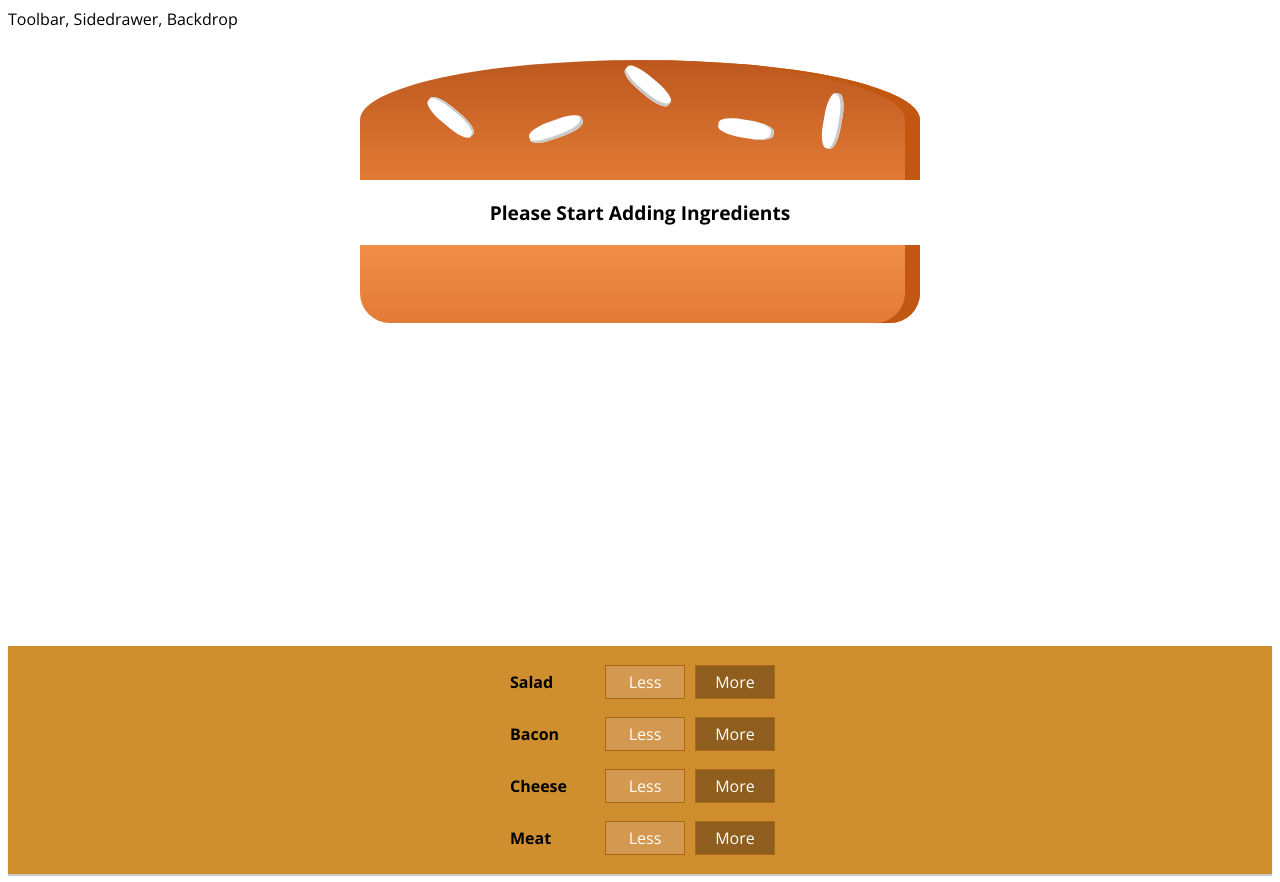
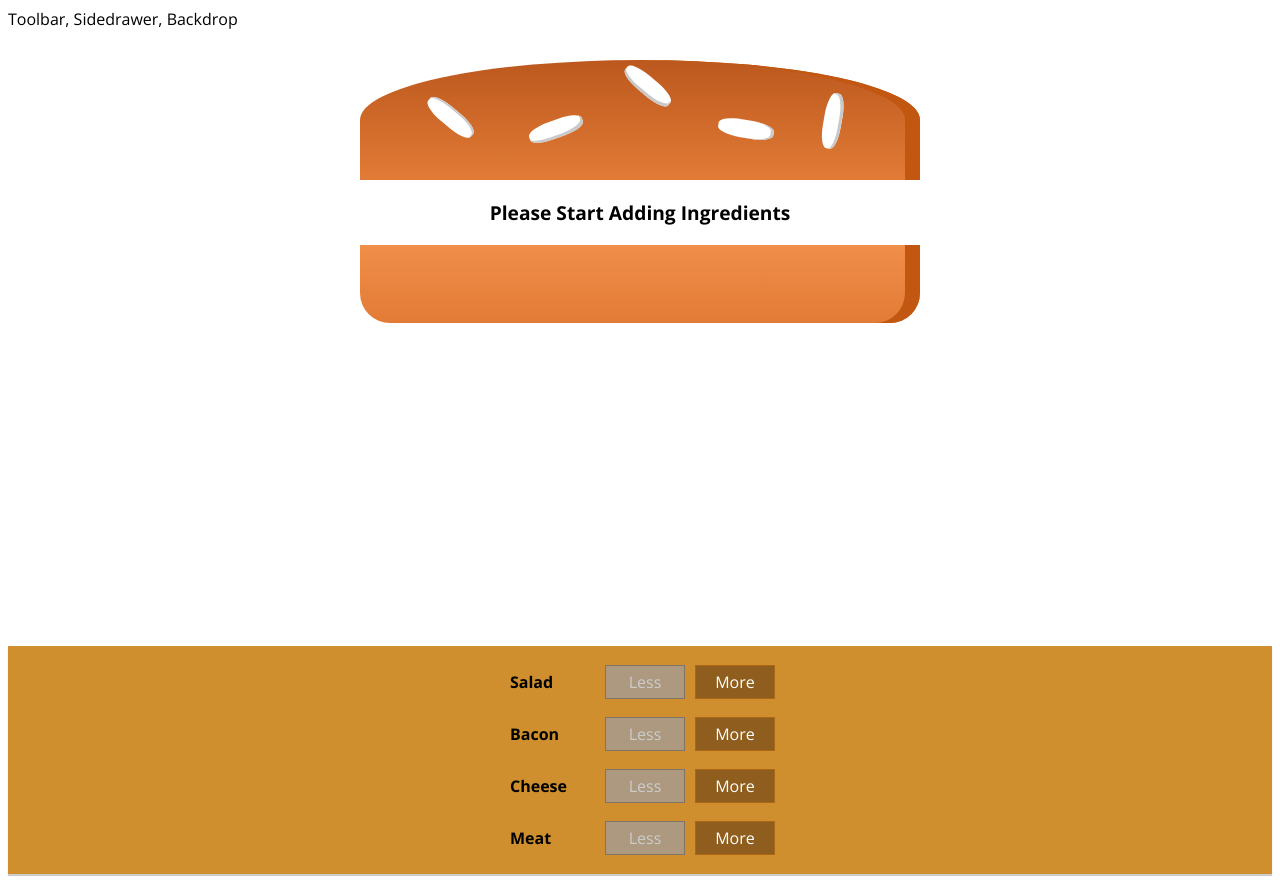
Before and after one commit to NortonNice/burger-builder, a React (Create React App) app: page / in a window 1280 px wide. Built offline with nearby package versions, Linux system fonts and the light colour scheme.

Commit message:
burger builder methods

```diff
--- a/src/components/Burger/BuildControls/BuildControl/BuildControl.js
+++ b/src/components/Burger/BuildControls/BuildControl/BuildControl.js
@@ -4,8 +4,8 @@
 const buildControl = (props) => (
     <div className={classes.BuildControl}>
         <div className={classes.Label}>{props.label}</div>
-        <button className={classes.Less}>Less</button>
-        <button className={classes.More}>More</button>
+        <button className={classes.Less} onClick={props.removed} disabled={props.disabled}>Less</button>
+        <button className={classes.More} onClick={props.added}>More</button>
     </div>
 );
 
--- a/src/components/Burger/BuildControls/BuildControls.js
+++ b/src/components/Burger/BuildControls/BuildControls.js
@@ -12,7 +12,12 @@
 const buildControls = ( props ) => (
     <div className={classes.BuildControls}>
         {controls.map(ctrl => (
-            <BuildControl key={ctrl.label} label={ctrl.label} />
+            <BuildControl
+            key={ctrl.label}
+            label={ctrl.label}
+            added={() => props.ingredientAdded(ctrl.type)}
+            removed={() => props.ingredientRemoved(ctrl.type)}
+            disabled={props.disabled[ctrl.type]} />
         ))}
     </div>
 );
--- a/src/containers/BurgerBuilder/BurgerBuilder.js
+++ b/src/containers/BurgerBuilder/BurgerBuilder.js
@@ -2,6 +2,13 @@
 import Auxiliary from '../../hoc/Auxiliary';
 import Burger from '../../components/Burger/Burger';
 import BuildControls from '../../components/Burger/BuildControls/BuildControls';
+
+const INGREDIENT_PRICES = {
+    salad: 0.5,
+    cheese: 0.75,
+    meat: 2.0,
+    bacon: 1.0
+}
 
 class BurgerBuilder extends Component {
     state = {
@@ -10,14 +17,56 @@
             bacon: 0,
             cheese: 0,
             meat: 0
+        },
+        totalPrice: 4
+    }
+
+
+    addIngredientHandler = (type) => {
+        const oldCount = this.state.ingredients[type];
+        const updatedCount = oldCount + 1;
+        const updatedIngredients = {
+            ...this.state.ingredients
+        };
+        updatedIngredients[type] = updatedCount;
+        const priceAddition = INGREDIENT_PRICES[type];
+        const oldPrice = this.state.totalPrice;
+        const newPrice = oldPrice + priceAddition;
+        this.setState({totalPrice: newPrice, ingredients: updatedIngredients});
+    }
+
+    removeIngredientHnadler = (type) => {
+        const oldCount = this.state.ingredients[type];
+        if (oldCount <= 0) {
+            return;
         }
+        const updatedCount = oldCount - 1;
+        const updatedIngredients = {
+            ...this.state.ingredients
+        };
+        updatedIngredients[type] = updatedCount;
+        const priceDeduction = INGREDIENT_PRICES[type];
+        const oldPrice = this.state.totalPrice;
+        const newPrice = oldPrice - priceDeduction;
+        this.setState({totalPrice: newPrice, ingredients: updatedIngredients});
     }
 
     render() {
+        const disabledInfo = {
+            ...this.state.ingredients
+        };
+
+        for ( let key in disabledInfo) {
+            disabledInfo[key] = disabledInfo[key] <= 0
+        }
         return (
             <Auxiliary>
                 <Burger ingredients={this.state.ingredients} />
-                <BuildControls />
+                <BuildControls
+                    ingredientAdded={this.addIngredientHandler}
+                    ingredientRemoved={this.removeIngredientHnadler}
+                    disabled={disabledInfo}
+                    />
             </Auxiliary>
         );
     }
```
